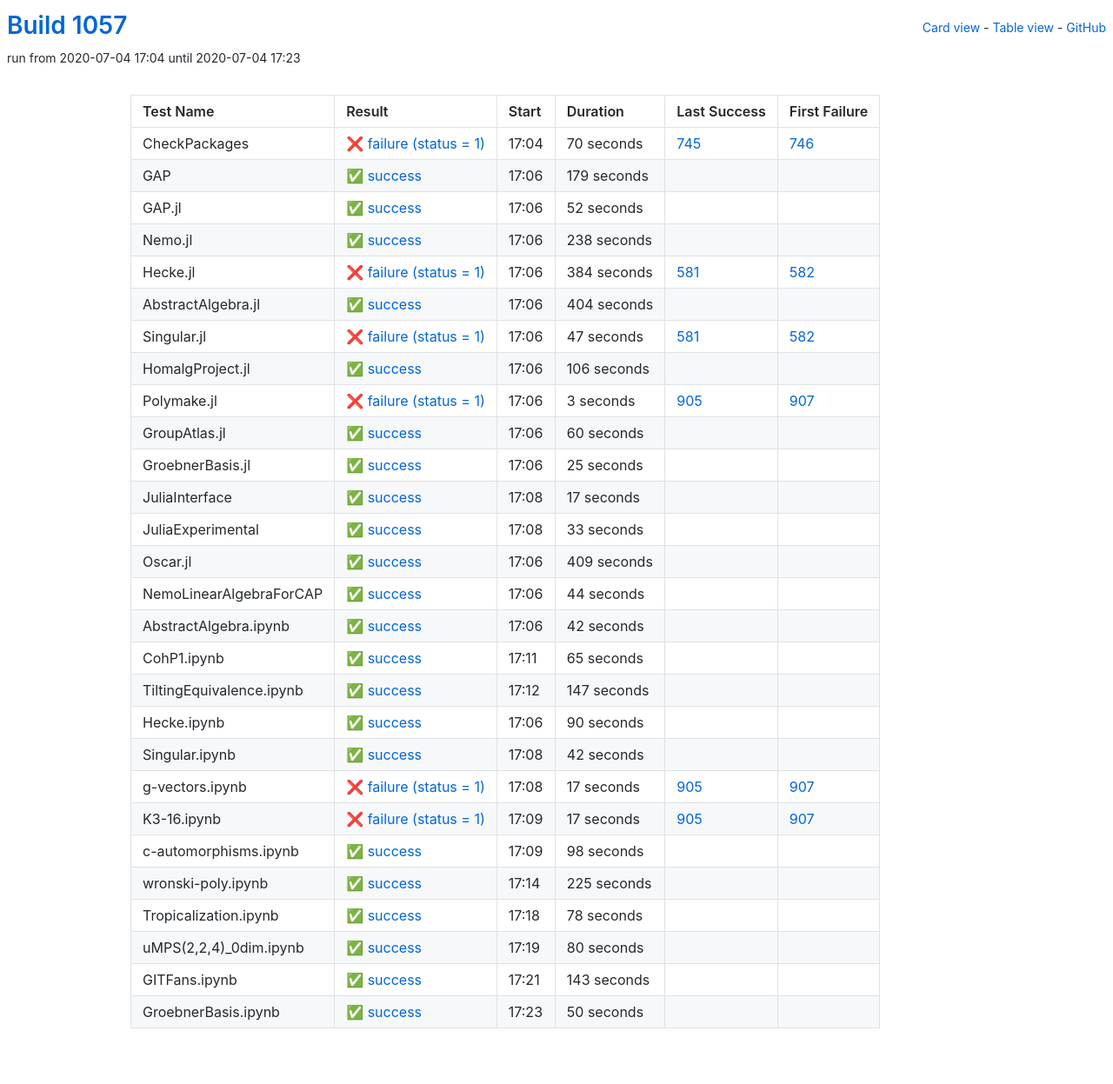
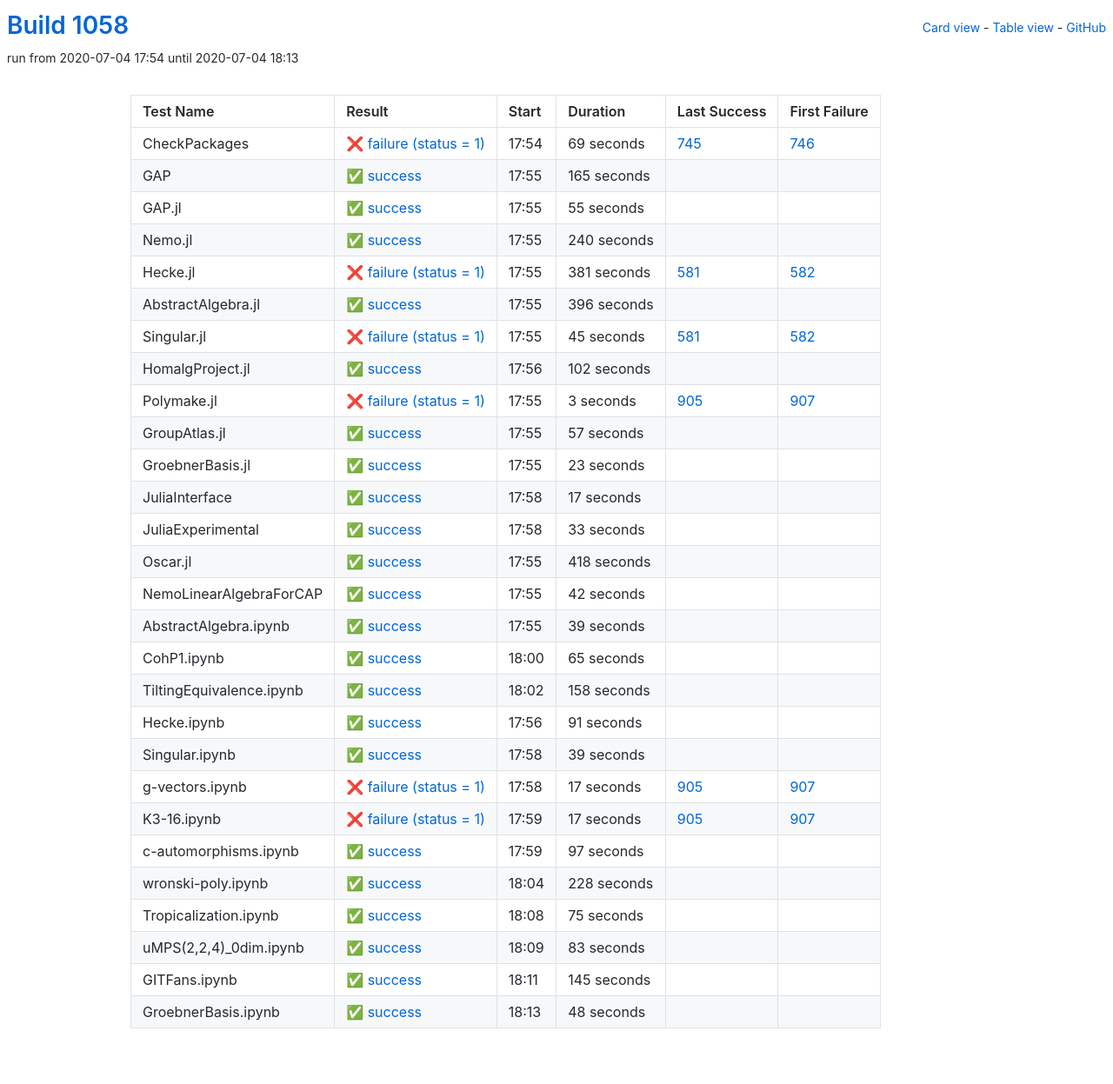
Before and after one commit to oscar-system/oscar-ci-status-1.4, a Jekyll site: the page built from table.html, in a window 1280 px wide. Shown: the whole page at 87% size. Built offline with Jekyll 4.4.1, drawn with Linux system fonts in a browser that asks for light colours.

Commit message:
Build #1058

```diff
--- a/_data/ci.yml
+++ b/_data/ci.yml
@@ -1,6 +1,6 @@
 ---
-build: 1057
-build_url: https://oscarci.mathematik.uni-kl.de/job/oscar-julia-1.4/1057/
+build: 1058
+build_url: https://oscarci.mathematik.uni-kl.de/job/oscar-julia-1.4/1058/
 job: oscar-julia-1.4
 organization: oscar-system
 repo: oscar-ci-status-1.4
@@ -8,104 +8,104 @@ repourl: https://github.com/oscar-system/oscar-ci-status-1.4
 tests:
 - name: CheckPackages
   id: checkpackages
-  log: https://oscarci.mathematik.uni-kl.de/job/oscar-julia-1.4/1057/artifact/logs/build-1057/CheckPackages.log
-  start: 2020-07-04 17:04
+  log: https://oscarci.mathematik.uni-kl.de/job/oscar-julia-1.4/1058/artifact/logs/build-1058/CheckPackages.log
+  start: 2020-07-04 17:54
   success: false
   exitcode: 1
   status: failure
-  duration: 70
+  duration: 69
   last_success: 745
   last_success_url: https://oscarci.mathematik.uni-kl.de/job/oscar-julia-1.4/745/
   first_failure: 746
   first_failure_url: https://oscarci.mathematik.uni-kl.de/job/oscar-julia-1.4/746/
 - name: GAP
   id: gap
-  log: https://oscarci.mathematik.uni-kl.de/job/oscar-julia-1.4/1057/artifact/logs/build-1057/GAP.log
-  start: 2020-07-04 17:06
+  log: https://oscarci.mathematik.uni-kl.de/job/oscar-julia-1.4/1058/artifact/logs/build-1058/GAP.log
+  start: 2020-07-04 17:55
   success: true
   exitcode: 0
   status: success
-  duration: 179
+  duration: 165
   last_success: false
   last_success_url:
   first_failure: false
   first_failure_url:
 - name: GAP.jl
   id: gap-jl
-  log: https://oscarci.mathematik.uni-kl.de/job/oscar-julia-1.4/1057/artifact/logs/build-1057/GAP.jl.log
-  start: 2020-07-04 17:06
+  log: https://oscarci.mathematik.uni-kl.de/job/oscar-julia-1.4/1058/artifact/logs/build-1058/GAP.jl.log
+  start: 2020-07-04 17:55
   success: true
   exitcode: 0
   status: success
-  duration: 52
+  duration: 55
   last_success: false
   last_success_url:
   first_failure: false
   first_failure_url:
 - name: Nemo.jl
   id: nemo-jl
-  log: https://oscarci.mathematik.uni-kl.de/job/oscar-julia-1.4/1057/artifact/logs/build-1057/Nemo.jl.log
-  start: 2020-07-04 17:06
+  log: https://oscarci.mathematik.uni-kl.de/job/oscar-julia-1.4/1058/artifact/logs/build-1058/Nemo.jl.log
+  start: 2020-07-04 17:55
   success: true
   exitcode: 0
   status: success
-  duration: 238
+  duration: 240
   last_success: false
   last_success_url:
   first_failure: false
   first_failure_url:
 - name: Hecke.jl
   id: hecke-jl
-  log: https://oscarci.mathematik.uni-kl.de/job/oscar-julia-1.4/1057/artifact/logs/build-1057/Hecke.jl.log
-  start: 2020-07-04 17:06
+  log: https://oscarci.mathematik.uni-kl.de/job/oscar-julia-1.4/1058/artifact/logs/build-1058/Hecke.jl.log
+  start: 2020-07-04 17:55
   success: false
   exitcode: 1
   status: failure
-  duration: 384
+  duration: 381
   last_success: 581
   last_success_url: https://oscarci.mathematik.uni-kl.de/job/oscar-julia-1.4/581/
   first_failure: 582
   first_failure_url: https://oscarci.mathematik.uni-kl.de/job/oscar-julia-1.4/582/
 - name: AbstractAlgebra.jl
   id: abstractalgebra-jl
-  log: https://oscarci.mathematik.uni-kl.de/job/oscar-julia-1.4/1057/artifact/logs/build-1057/AbstractAlgebra.jl.log
-  start: 2020-07-04 17:06
+  log: https://oscarci.mathematik.uni-kl.de/job/oscar-julia-1.4/1058/artifact/logs/build-1058/AbstractAlgebra.jl.log
+  start: 2020-07-04 17:55
   success: true
   exitcode: 0
   status: success
-  duration: 404
+  duration: 396
   last_success: false
   last_success_url:
   first_failure: false
   first_failure_url:
 - name: Singular.jl
   id: singular-jl
-  log: https://oscarci.mathematik.uni-kl.de/job/oscar-julia-1.4/1057/artifact/logs/build-1057/Singular.jl.log
-  start: 2020-07-04 17:06
+  log: https://oscarci.mathematik.uni-kl.de/job/oscar-julia-1.4/1058/artifact/logs/build-1058/Singular.jl.log
+  start: 2020-07-04 17:55
   success: false
   exitcode: 1
   status: failure
-  duration: 47
+  duration: 45
   last_success: 581
   last_success_url: https://oscarci.mathematik.uni-kl.de/job/oscar-julia-1.4/581/
   first_failure: 582
   first_failure_url: https://oscarci.mathematik.uni-kl.de/job/oscar-julia-1.4/582/
 - name: HomalgProject.jl
   id: homalgproject-jl
-  log: https://oscarci.mathematik.uni-kl.de/job/oscar-julia-1.4/1057/artifact/logs/build-1057/HomalgProject.jl.log
-  start: 2020-07-04 17:06
+  log: https://oscarci.mathematik.uni-kl.de/job/oscar-julia-1.4/1058/artifact/logs/build-1058/HomalgProject.jl.log
+  start: 2020-07-04 17:56
   success: true
   exitcode: 0
   status: success
-  duration: 106
+  duration: 102
   last_success: false
   last_success_url:
   first_failure: false
   first_failure_url:
 - name: Polymake.jl
   id: polymake-jl
-  log: https://oscarci.mathematik.uni-kl.de/job/oscar-julia-1.4/1057/artifact/logs/build-1057/Polymake.jl.log
-  start: 2020-07-04 17:06
+  log: https://oscarci.mathematik.uni-kl.de/job/oscar-julia-1.4/1058/artifact/logs/build-1058/Polymake.jl.log
+  start: 2020-07-04 17:55
   success: false
   exitcode: 1
   status: failure
@@ -116,32 +116,32 @@ tests:
   first_failure_url: https://oscarci.mathematik.uni-kl.de/job/oscar-julia-1.4/907/
 - name: GroupAtlas.jl
   id: groupatlas-jl
-  log: https://oscarci.mathematik.uni-kl.de/job/oscar-julia-1.4/1057/artifact/logs/build-1057/GroupAtlas.jl.log
-  start: 2020-07-04 17:06
+  log: https://oscarci.mathematik.uni-kl.de/job/oscar-julia-1.4/1058/artifact/logs/build-1058/GroupAtlas.jl.log
+  start: 2020-07-04 17:55
   success: true
   exitcode: 0
   status: success
-  duration: 60
+  duration: 57
   last_success: false
   last_success_url:
   first_failure: false
   first_failure_url:
 - name: GroebnerBasis.jl
   id: groebnerbasis-jl
-  log: https://oscarci.mathematik.uni-kl.de/job/oscar-julia-1.4/1057/artifact/logs/build-1057/GroebnerBasis.jl.log
-  start: 2020-07-04 17:06
+  log: https://oscarci.mathematik.uni-kl.de/job/oscar-julia-1.4/1058/artifact/logs/build-1058/GroebnerBasis.jl.log
+  start: 2020-07-04 17:55
   success: true
   exitcode: 0
   status: success
-  duration: 25
+  duration: 23
   last_success: false
   last_success_url:
   first_failure: false
   first_failure_url:
 - name: JuliaInterface
   id: juliainterface
-  log: https://oscarci.mathematik.uni-kl.de/job/oscar-julia-1.4/1057/artifact/logs/build-1057/JuliaInterface.log
-  start: 2020-07-04 17:08
+  log: https://oscarci.mathematik.uni-kl.de/job/oscar-julia-1.4/1058/artifact/logs/build-1058/JuliaInterface.log
+  start: 2020-07-04 17:58
   success: true
   exitcode: 0
   status: success
@@ -152,8 +152,8 @@ tests:
   first_failure_url:
 - name: JuliaExperimental
   id: juliaexperimental
-  log: https://oscarci.mathematik.uni-kl.de/job/oscar-julia-1.4/1057/artifact/logs/build-1057/JuliaExperimental.log
-  start: 2020-07-04 17:08
+  log: https://oscarci.mathematik.uni-kl.de/job/oscar-julia-1.4/1058/artifact/logs/build-1058/JuliaExperimental.log
+  start: 2020-07-04 17:58
   success: true
   exitcode: 0
   status: success
@@ -164,32 +164,20 @@ tests:
   first_failure_url:
 - name: Oscar.jl
   id: oscar-jl
-  log: https://oscarci.mathematik.uni-kl.de/job/oscar-julia-1.4/1057/artifact/logs/build-1057/Oscar.jl.log
-  start: 2020-07-04 17:06
+  log: https://oscarci.mathematik.uni-kl.de/job/oscar-julia-1.4/1058/artifact/logs/build-1058/Oscar.jl.log
+  start: 2020-07-04 17:55
   success: true
   exitcode: 0
   status: success
-  duration: 409
+  duration: 418
   last_success: false
   last_success_url:
   first_failure: false
   first_failure_url:
 - name: NemoLinearAlgebraForCAP
   id: nemolinearalgebraforcap
-  log: https://oscarci.mathematik.uni-kl.de/job/oscar-julia-1.4/1057/artifact/logs/build-1057/NemoLinearAlgebraForCAP.log
-  start: 2020-07-04 17:06
-  success: true
-  exitcode: 0
-  status: success
-  duration: 44
-  last_success: false
-  last_success_url:
-  first_failure: false
-  first_failure_url:
-- name: AbstractAlgebra.ipynb
-  id: abstractalgebra-ipynb
-  log: https://oscarci.mathematik.uni-kl.de/job/oscar-julia-1.4/1057/artifact/logs/build-1057/AbstractAlgebra.ipynb.log
-  start: 2020-07-04 17:06
+  log: https://oscarci.mathematik.uni-kl.de/job/oscar-julia-1.4/1058/artifact/logs/build-1058/NemoLinearAlgebraForCAP.log
+  start: 2020-07-04 17:55
   success: true
   exitcode: 0
   status: success
@@ -198,10 +186,22 @@ tests:
   last_success_url:
   first_failure: false
   first_failure_url:
+- name: AbstractAlgebra.ipynb
+  id: abstractalgebra-ipynb
+  log: https://oscarci.mathematik.uni-kl.de/job/oscar-julia-1.4/1058/artifact/logs/build-1058/AbstractAlgebra.ipynb.log
+  start: 2020-07-04 17:55
+  success: true
+  exitcode: 0
+  status: success
+  duration: 39
+  last_success: false
+  last_success_url:
+  first_failure: false
+  first_failure_url:
 - name: CohP1.ipynb
   id: cohp1-ipynb
-  log: https://oscarci.mathematik.uni-kl.de/job/oscar-julia-1.4/1057/artifact/logs/build-1057/CohP1.ipynb.log
-  start: 2020-07-04 17:11
+  log: https://oscarci.mathematik.uni-kl.de/job/oscar-julia-1.4/1058/artifact/logs/build-1058/CohP1.ipynb.log
+  start: 2020-07-04 18:00
   success: true
   exitcode: 0
   status: success
@@ -212,44 +212,44 @@ tests:
   first_failure_url:
 - name: TiltingEquivalence.ipynb
   id: tiltingequivalence-ipynb
-  log: https://oscarci.mathematik.uni-kl.de/job/oscar-julia-1.4/1057/artifact/logs/build-1057/TiltingEquivalence.ipynb.log
-  start: 2020-07-04 17:12
+  log: https://oscarci.mathematik.uni-kl.de/job/oscar-julia-1.4/1058/artifact/logs/build-1058/TiltingEquivalence.ipynb.log
+  start: 2020-07-04 18:02
   success: true
   exitcode: 0
   status: success
-  duration: 147
+  duration: 158
   last_success: false
   last_success_url:
   first_failure: false
   first_failure_url:
 - name: Hecke.ipynb
   id: hecke-ipynb
-  log: https://oscarci.mathematik.uni-kl.de/job/oscar-julia-1.4/1057/artifact/logs/build-1057/Hecke.ipynb.log
-  start: 2020-07-04 17:06
+  log: https://oscarci.mathematik.uni-kl.de/job/oscar-julia-1.4/1058/artifact/logs/build-1058/Hecke.ipynb.log
+  start: 2020-07-04 17:56
   success: true
   exitcode: 0
   status: success
-  duration: 90
+  duration: 91
   last_success: false
   last_success_url:
   first_failure: false
   first_failure_url:
 - name: Singular.ipynb
   id: singular-ipynb
-  log: https://oscarci.mathematik.uni-kl.de/job/oscar-julia-1.4/1057/artifact/logs/build-1057/Singular.ipynb.log
-  start: 2020-07-04 17:08
+  log: https://oscarci.mathematik.uni-kl.de/job/oscar-julia-1.4/1058/artifact/logs/build-1058/Singular.ipynb.log
+  start: 2020-07-04 17:58
   success: true
   exitcode: 0
   status: success
-  duration: 42
+  duration: 39
   last_success: false
   last_success_url:
   first_failure: false
   first_failure_url:
 - name: g-vectors.ipynb
   id: g-vectors-ipynb
-  log: https://oscarci.mathematik.uni-kl.de/job/oscar-julia-1.4/1057/artifact/logs/build-1057/g-vectors.ipynb.log
-  start: 2020-07-04 17:08
+  log: https://oscarci.mathematik.uni-kl.de/job/oscar-julia-1.4/1058/artifact/logs/build-1058/g-vectors.ipynb.log
+  start: 2020-07-04 17:58
   success: false
   exitcode: 1
   status: failure
@@ -260,8 +260,8 @@ tests:
   first_failure_url: https://oscarci.mathematik.uni-kl.de/job/oscar-julia-1.4/907/
 - name: K3-16.ipynb
   id: k3-16-ipynb
-  log: https://oscarci.mathematik.uni-kl.de/job/oscar-julia-1.4/1057/artifact/logs/build-1057/K3-16.ipynb.log
-  start: 2020-07-04 17:09
+  log: https://oscarci.mathematik.uni-kl.de/job/oscar-julia-1.4/1058/artifact/logs/build-1058/K3-16.ipynb.log
+  start: 2020-07-04 17:59
   success: false
   exitcode: 1
   status: failure
@@ -272,72 +272,72 @@ tests:
   first_failure_url: https://oscarci.mathematik.uni-kl.de/job/oscar-julia-1.4/907/
 - name: c-automorphisms.ipynb
   id: c-automorphisms-ipynb
-  log: https://oscarci.mathematik.uni-kl.de/job/oscar-julia-1.4/1057/artifact/logs/build-1057/c-automorphisms.ipynb.log
-  start: 2020-07-04 17:09
+  log: https://oscarci.mathematik.uni-kl.de/job/oscar-julia-1.4/1058/artifact/logs/build-1058/c-automorphisms.ipynb.log
+  start: 2020-07-04 17:59
   success: true
   exitcode: 0
   status: success
-  duration: 98
+  duration: 97
   last_success: false
   last_success_url:
   first_failure: false
   first_failure_url:
 - name: wronski-poly.ipynb
   id: wronski-poly-ipynb
-  log: https://oscarci.mathematik.uni-kl.de/job/oscar-julia-1.4/1057/artifact/logs/build-1057/wronski-poly.ipynb.log
-  start: 2020-07-04 17:14
+  log: https://oscarci.mathematik.uni-kl.de/job/oscar-julia-1.4/1058/artifact/logs/build-1058/wronski-poly.ipynb.log
+  start: 2020-07-04 18:04
   success: true
   exitcode: 0
   status: success
-  duration: 225
+  duration: 228
   last_success: false
   last_success_url:
   first_failure: false
   first_failure_url:
 - name: Tropicalization.ipynb
   id: tropicalization-ipynb
-  log: https://oscarci.mathematik.uni-kl.de/job/oscar-julia-1.4/1057/artifact/logs/build-1057/Tropicalization.ipynb.log
-  start: 2020-07-04 17:18
+  log: https://oscarci.mathematik.uni-kl.de/job/oscar-julia-1.4/1058/artifact/logs/build-1058/Tropicalization.ipynb.log
+  start: 2020-07-04 18:08
   success: true
   exitcode: 0
   status: success
-  duration: 78
+  duration: 75
   last_success: false
   last_success_url:
   first_failure: false
   first_failure_url:
 - name: uMPS(2,2,4)_0dim.ipynb
   id: umps-2-2-4-0dim-ipynb
-  log: https://oscarci.mathematik.uni-kl.de/job/oscar-julia-1.4/1057/artifact/logs/build-1057/uMPS-2-2-4-_0dim.ipynb.log
-  start: 2020-07-04 17:19
+  log: https://oscarci.mathematik.uni-kl.de/job/oscar-julia-1.4/1058/artifact/logs/build-1058/uMPS-2-2-4-_0dim.ipynb.log
+  start: 2020-07-04 18:09
   success: true
   exitcode: 0
   status: success
-  duration: 80
+  duration: 83
   last_success: false
   last_success_url:
   first_failure: false
   first_failure_url:
 - name: GITFans.ipynb
   id: gitfans-ipynb
-  log: https://oscarci.mathematik.uni-kl.de/job/oscar-julia-1.4/1057/artifact/logs/build-1057/GITFans.ipynb.log
-  start: 2020-07-04 17:21
+  log: https://oscarci.mathematik.uni-kl.de/job/oscar-julia-1.4/1058/artifact/logs/build-1058/GITFans.ipynb.log
+  start: 2020-07-04 18:11
   success: true
   exitcode: 0
   status: success
-  duration: 143
+  duration: 145
   last_success: false
   last_success_url:
   first_failure: false
   first_failure_url:
 - name: GroebnerBasis.ipynb
   id: groebnerbasis-ipynb
-  log: https://oscarci.mathematik.uni-kl.de/job/oscar-julia-1.4/1057/artifact/logs/build-1057/GroebnerBasis.ipynb.log
-  start: 2020-07-04 17:23
+  log: https://oscarci.mathematik.uni-kl.de/job/oscar-julia-1.4/1058/artifact/logs/build-1058/GroebnerBasis.ipynb.log
+  start: 2020-07-04 18:13
   success: true
   exitcode: 0
   status: success
-  duration: 50
+  duration: 48
   last_success: false
   last_success_url:
   first_failure: false
```
Also changed, not shown: README.md.
